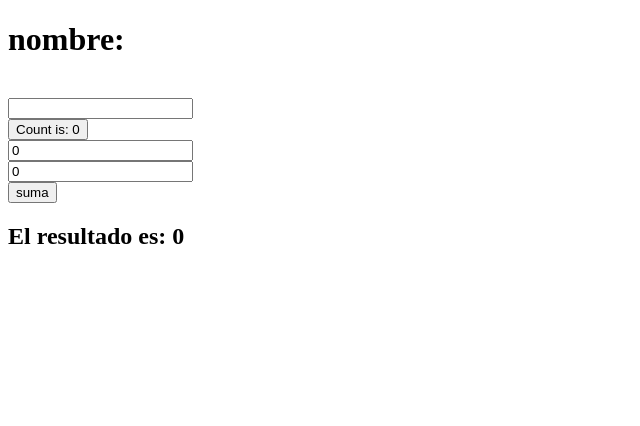
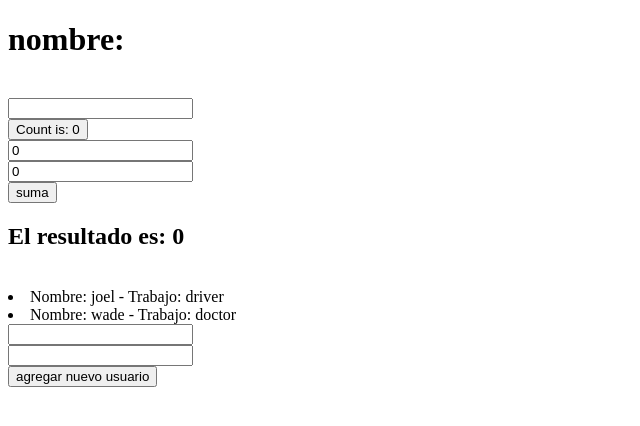
Before and after one commit to Karlo1130/proWebAvanzada, a Vue app in the folder 3ra_unidad/trabajo_5/: page / in a window 1280 px wide. Shown: the top 426 px of the page, without its empty margins (0-640 px from the left). Built offline with nearby package versions, Linux system fonts and the light colour scheme.

Commit message:
trabajo 7

```diff
--- a/3ra_unidad/trabajo_5/src/App.vue
+++ b/3ra_unidad/trabajo_5/src/App.vue
@@ -5,6 +5,42 @@ const count = ref(0)
 const num1 = ref(0)
 const num2 = ref(0)
 const result = ref(0)
+const newUserName = ref('')
+const newUserJob = ref('')
+
+</script>
+
+<script>
+export default {
+  data() {
+    return { users:
+      [
+        {
+          name:"joel",
+          job:"driver"
+        },
+        {
+          name:"wade",
+          job:"doctor"
+        }
+      ]
+    }
+  },
+  methods: {
+    addUsers(name, job) {
+      this.users.push(
+        {
+          name: name,
+          job: job
+        }
+      )
+      console.log({
+          name: name,
+          job: job
+        })
+    }
+  },
+}
 </script>
 
 <template>
@@ -32,4 +68,18 @@ const result = ref(0)
 
   <h2>El resultado es: {{ result }}</h2>
 
+  <br>
+
+  <li v-for="user in users">
+    Nombre: {{ user.name }} - Trabajo: {{ user.job }}
+  </li>
+
+  <form>
+    <input v-model="newUserName">
+    <br>
+    <input v-model="newUserJob">
+  </form>
+
+  <button @click="addUsers(newUserName, newUserJob)">agregar nuevo usuario</button>
+
 </template>
```
